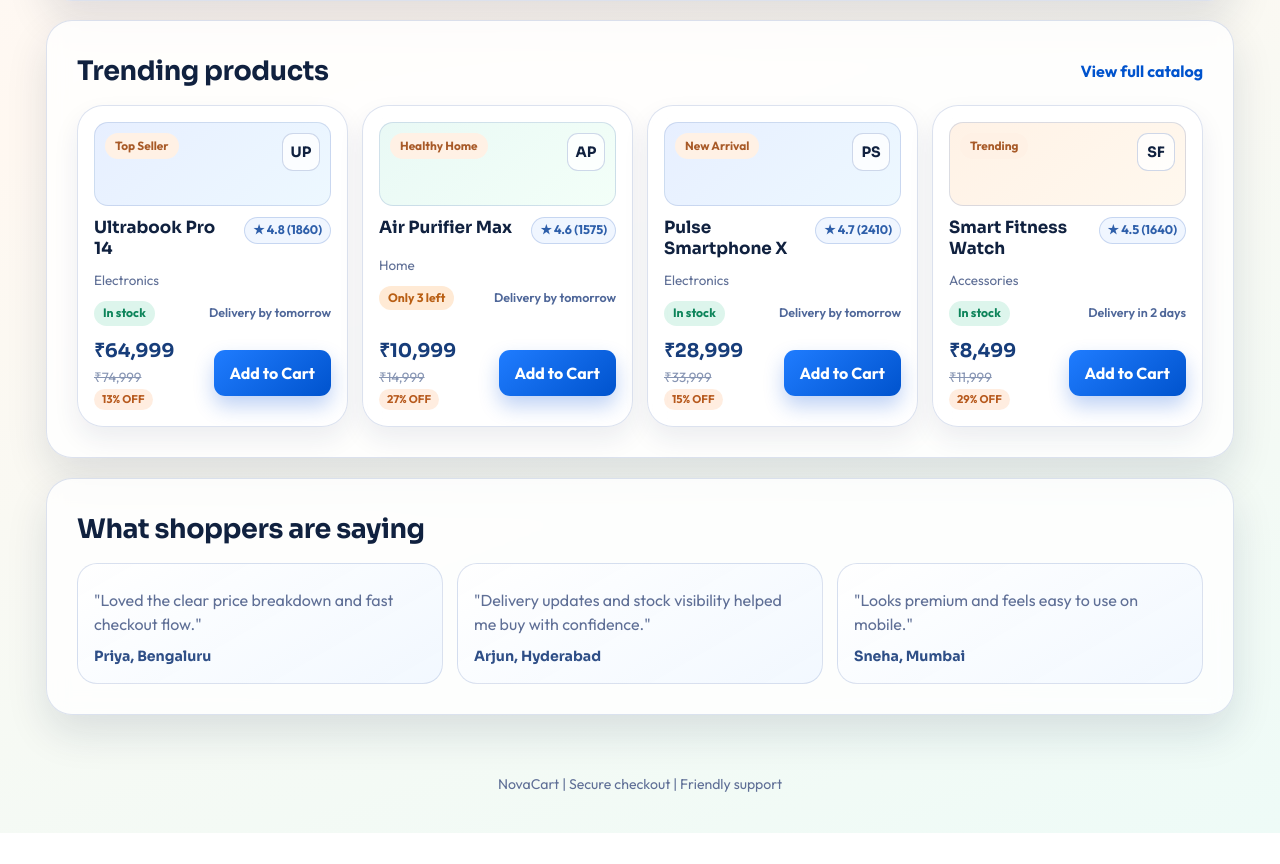
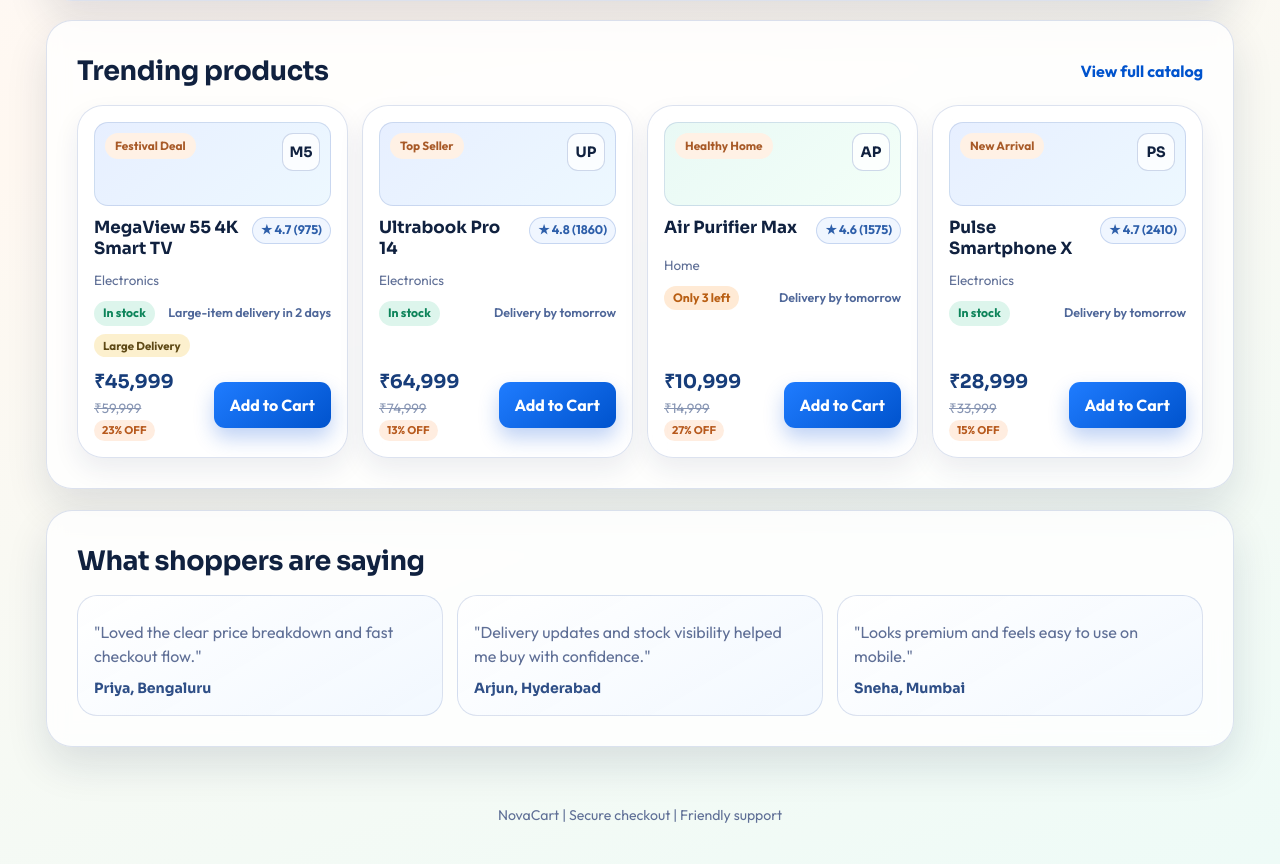
Before and after one commit to naveengoudamk/java-fullstack-ecommerce, a plain HTML site: page frontend/index.html in a window 1280 px wide. Shown: the part 1107-1971 px from the top of the page. Before the commit the page ends 1940 px from the top, so only its background shows below. Drawn offline with Linux system fonts and the light colour scheme.

Commit message:
Updated delivery text for bulky items (Large-item delivery in X days)

```diff
--- a/frontend/app.js
+++ b/frontend/app.js
@@ -70,6 +70,83 @@ const PRODUCTS = [
         tag: "Healthy Home",
         stock: 3,
         etaDays: 1
+    },
+    {
+        id: 7,
+        name: "MegaView 55 4K Smart TV",
+        category: "electronics",
+        price: 45999,
+        mrp: 59999,
+        rating: 4.7,
+        reviews: 975,
+        tag: "Festival Deal",
+        stock: 5,
+        etaDays: 2,
+        bulky: true
+    },
+    {
+        id: 8,
+        name: "FrostMax Double-Door Refrigerator",
+        category: "home",
+        price: 52999,
+        mrp: 62999,
+        rating: 4.6,
+        reviews: 742,
+        tag: "Large Item",
+        stock: 2,
+        etaDays: 3,
+        bulky: true
+    },
+    {
+        id: 9,
+        name: "WashPro Front-Load Washing Machine",
+        category: "home",
+        price: 33999,
+        mrp: 42999,
+        rating: 4.5,
+        reviews: 658,
+        tag: "Home Upgrade",
+        stock: 4,
+        etaDays: 3,
+        bulky: true
+    },
+    {
+        id: 10,
+        name: "FamilyLounge 3-Seater Sofa",
+        category: "home",
+        price: 27999,
+        mrp: 35999,
+        rating: 4.4,
+        reviews: 430,
+        tag: "Space Saver",
+        stock: 3,
+        etaDays: 4,
+        bulky: true
+    },
+    {
+        id: 11,
+        name: "CoolBreeze 1.5T Inverter AC",
+        category: "home",
+        price: 38999,
+        mrp: 46999,
+        rating: 4.6,
+        reviews: 890,
+        tag: "Summer Pick",
+        stock: 6,
+        etaDays: 2,
+        bulky: true
+    },
+    {
+        id: 12,
+        name: "CineSound Home Theatre",
+        category: "electronics",
+        price: 18999,
+        mrp: 24999,
+        rating: 4.5,
+        reviews: 566,
+        tag: "Movie Night",
+        stock: 9,
+        etaDays: 2
     }
 ];
 
@@ -212,7 +289,11 @@ function getStockMeta(stock) {
     };
 }
 
-function getDeliveryLabel(etaDays) {
+function getDeliveryLabel(etaDays, bulky = false) {
+    if (bulky) {
+        return `Large-item delivery in ${etaDays} days`;
+    }
+
     if (etaDays <= 1) {
         return "Delivery by tomorrow";
     }
@@ -399,7 +480,8 @@ function createProductCard(product) {
         <p class="rating">${categoryLabel}</p>
         <div class="product-extra">
             <span class="stock-status ${stockMeta.className}">${stockMeta.label}</span>
-            <span class="delivery-note">${getDeliveryLabel(product.etaDays)}</span>
+            <span class="delivery-note">${getDeliveryLabel(product.etaDays, Boolean(product.bulky))}</span>
+            ${product.bulky ? '<span class="bulky-badge">Large Delivery</span>' : ""}
         </div>
         <div class="product-meta">
             <div class="price-stack">
--- a/frontend/style.css
+++ b/frontend/style.css
@@ -651,6 +651,17 @@ select:focus {
     font-weight: 600;
 }
 
+.bulky-badge {
+    display: inline-flex;
+    align-items: center;
+    border-radius: 999px;
+    padding: 3px 9px;
+    font-size: 0.72rem;
+    font-weight: 700;
+    color: #5f4a16;
+    background: rgba(245, 201, 80, 0.28);
+}
+
 .price-stack {
     display: flex;
     flex-direction: column;
```
